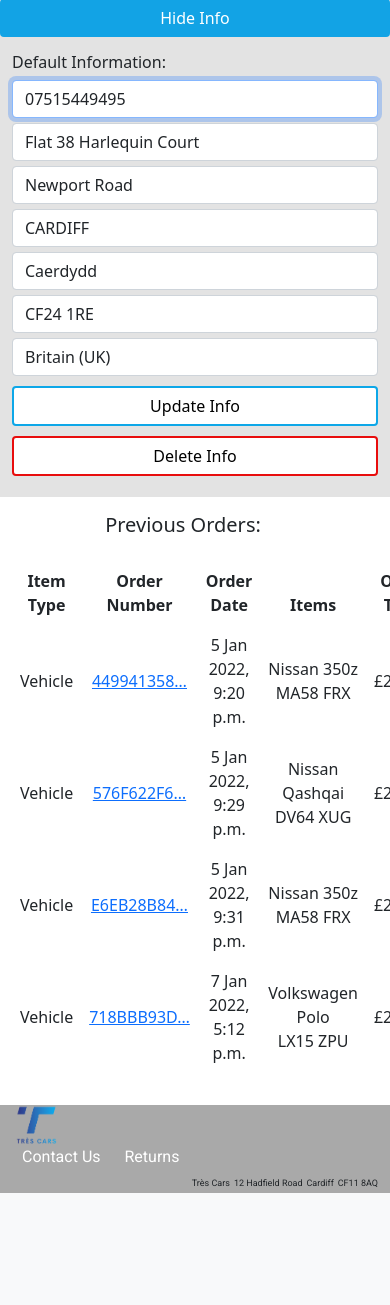
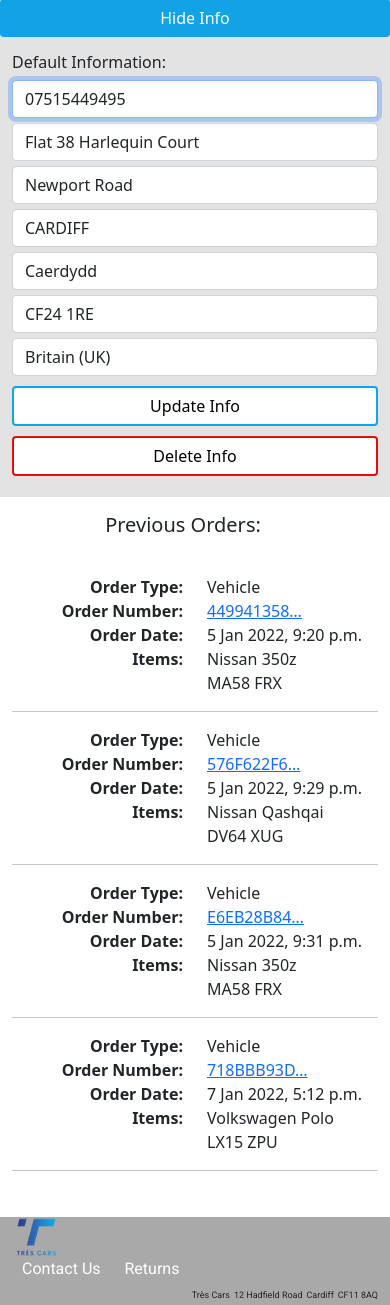
Before and after one commit to cod182/ms4-trescars-2023, a Django app: page /profile/ in a window 390 px wide; the page is wider, and only the part inside the window is pictured. Shown: the part 208-1513 px from the top of that part. Before the commit the page ends 1401 px from the top of that part, so only its background shows below. Run offline with Django 4.2, Linux system fonts and the light colour scheme; a user stored in the database is signed in; data comes from the database, SQL or seed files in the repository; both versions use the stored data as it was after the commit; some libraries are stand-ins or nearby versions.

Commit message:
added responsive design to profile page orders

```diff
--- a/profiles/templates/profiles/profile.html
+++ b/profiles/templates/profiles/profile.html
@@ -44,8 +44,8 @@
             </div>
         </div>
 
-        <div class="mx-auto col-12 col-md-8 col-lg-8 my-3 ">
-            <table class="table table-lg table-borderless text-center align-middle">
+        <div class="mx-auto col-12 col-md-8 col-lg-8 my-1 ">
+            <table class="d-none d-sm-table table table-lg table-borderless text-center align-middle">
                 <thead>
                     <tr>
                         <th>Item Type</th>
@@ -57,12 +57,11 @@
                 </thead>
                 <tbody>
                     {% for order in orders %}
-
                         <tr>
                             <td>{{ order.order_type | capfirst }}</td>
                             <td>
                                 <a href="{% url 'order_detail' order.order_number %}" title="{{ order.order_number }}">
-                                {{ order.order_number|truncatechars:10 }}
+                                    {{ order.order_number | truncatechars:10 }}
                                 </a>
                             </td>
                             <td>{{ order.date }}</td>
@@ -82,6 +81,61 @@
                     {% endfor %}
                 </tbody>
             </table>
+            <div class="d-inline d-sm-none m-auto align-middle container">
+                {% for order in orders %}
+                <div class="row">
+                    <div class="col-6 text-end">
+                        <p class="my-0 bold">Order Type:</p>
+                    </div>
+                    <div class="col-6 text-start">
+                        <p  class="my-0">{{ order.order_type | capfirst }}</p>
+                    </div>
+                </div>
+
+                <div class="row">
+                    <div class="col-6 text-end">
+                        <p class="my-0 bold">Order Number:</p>
+                    </div>
+                    <div class="col-6 text-start">
+                        <a href="{% url 'order_detail' order.order_number %}" title="{{ order.order_number }}">
+                            {{ order.order_number | truncatechars:10 }}
+                        </a>
+                    </div>
+                </div>
+
+                <div class="row">
+                    <div class="col-6 text-end">
+                        <p class="my-0 bold">Order Date:</p>
+                    </div>
+                    <div class="col-6 text-start">
+                        <p class="my-0">{{ order.date }}</p>
+                    </div>
+                </div>
+
+                {% for item in order.lineitems.all %}
+                        {% if item.vehicle %}
+                            <div class="row">
+                                <div class="col-6 text-end">
+                                    <p class="my-0 bold">Items:</p>
+                                </div>
+                                <div class="col-6 text-start">
+                                    <p class="my-0">
+                                        {{ item.vehicle.make | capfirst}} {{ item.vehicle.model | capfirst }}
+                                        <br>
+                                        {{ item.vehicle.registration | upper }}
+                                    </p>
+                                </div>
+                            </div>
+                        {% elif item.accessory %}
+
+                        {% endif %}
+                {% endfor %}
+
+                <hr>
+
+                {% endfor %}
+
+            </div>
         </div>
         </div>
     </div>
```
Also changed, not shown: db.sqlite3. Lines whose indentation alone changed are shown as unchanged.
